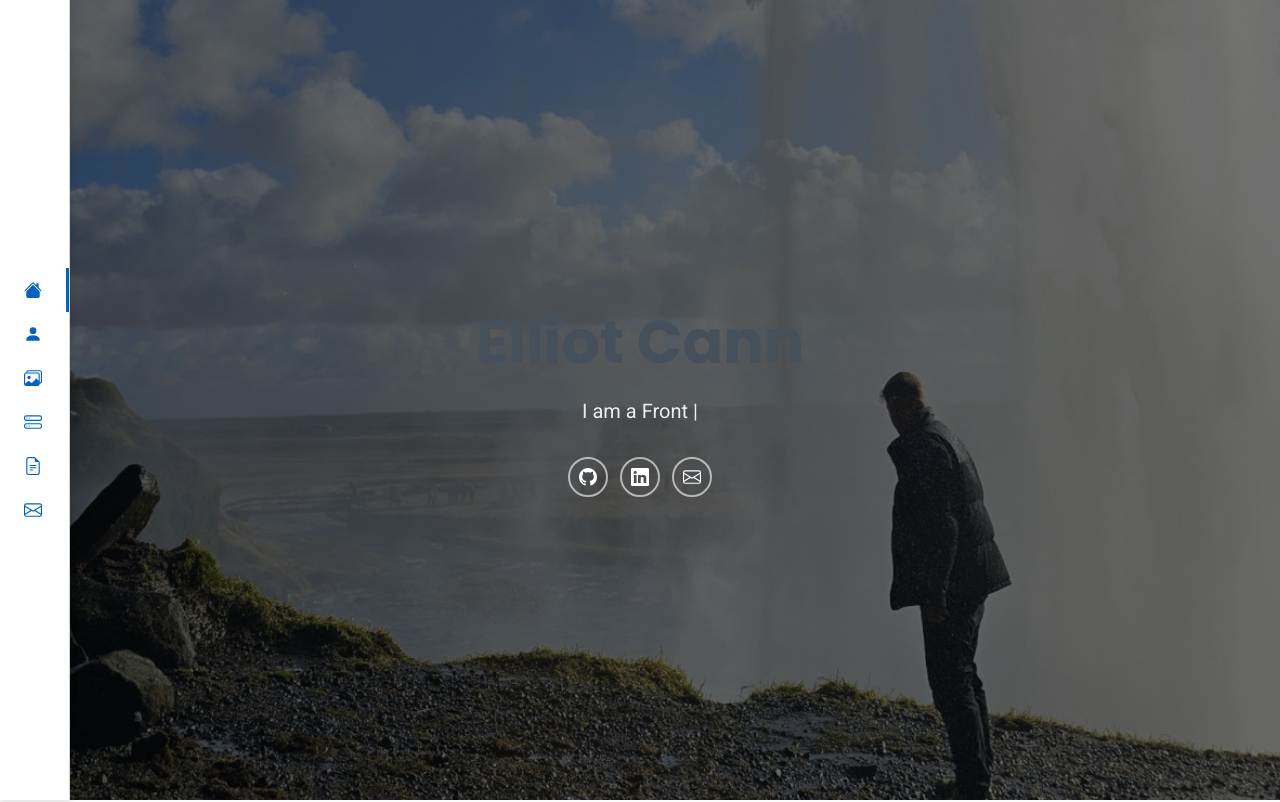
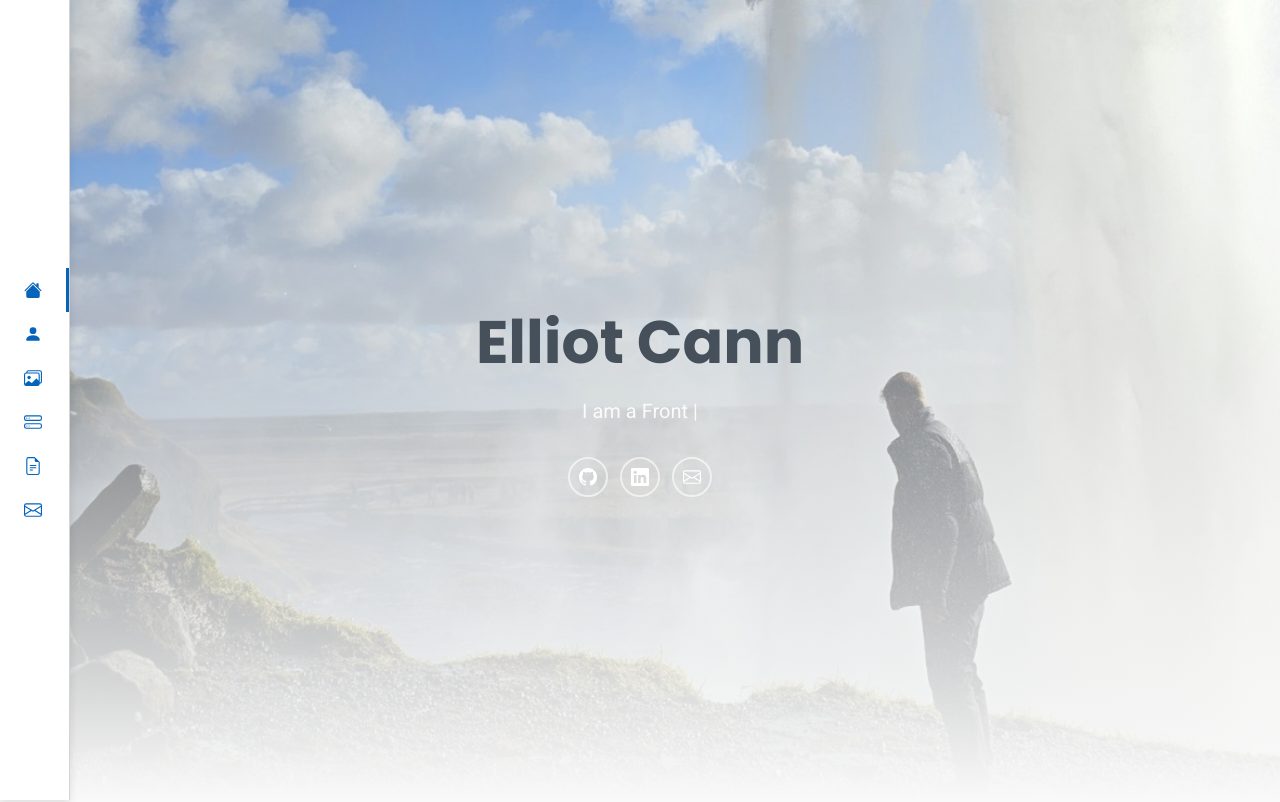
Before and after one commit to elliotcann/portfolio-webiste, a Next.js app: page / in a window 1280 px wide. Shown: the top 802 px of the page. Built offline with nearby package versions, Linux system fonts and the light colour scheme.

Commit message:
Update Hero section overlay to use gradient background for improved aesthetics

```diff
--- a/app/components/sections/Hero.tsx
+++ b/app/components/sections/Hero.tsx
@@ -17,7 +17,7 @@
         priority
       />
       {/* Overlay */}
-      <div className="absolute inset-0 bg-black/55" />
+      <div className="absolute inset-0 bg-gradient-to-b from-transparent to-[var(--color-bg-light)]" />
 
       {/* Content */}
       <div className="relative z-10 text-center px-4 max-w-3xl mx-auto">
```
